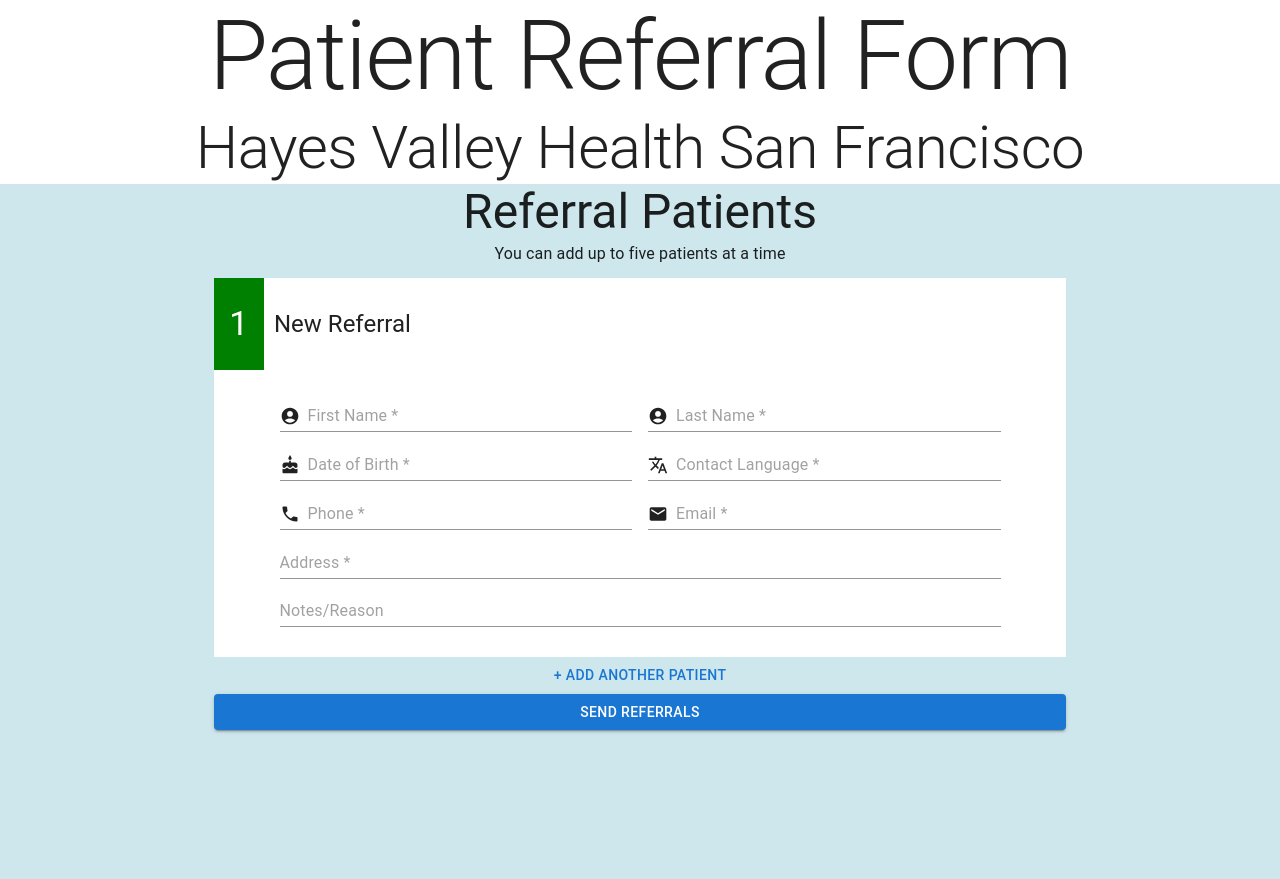
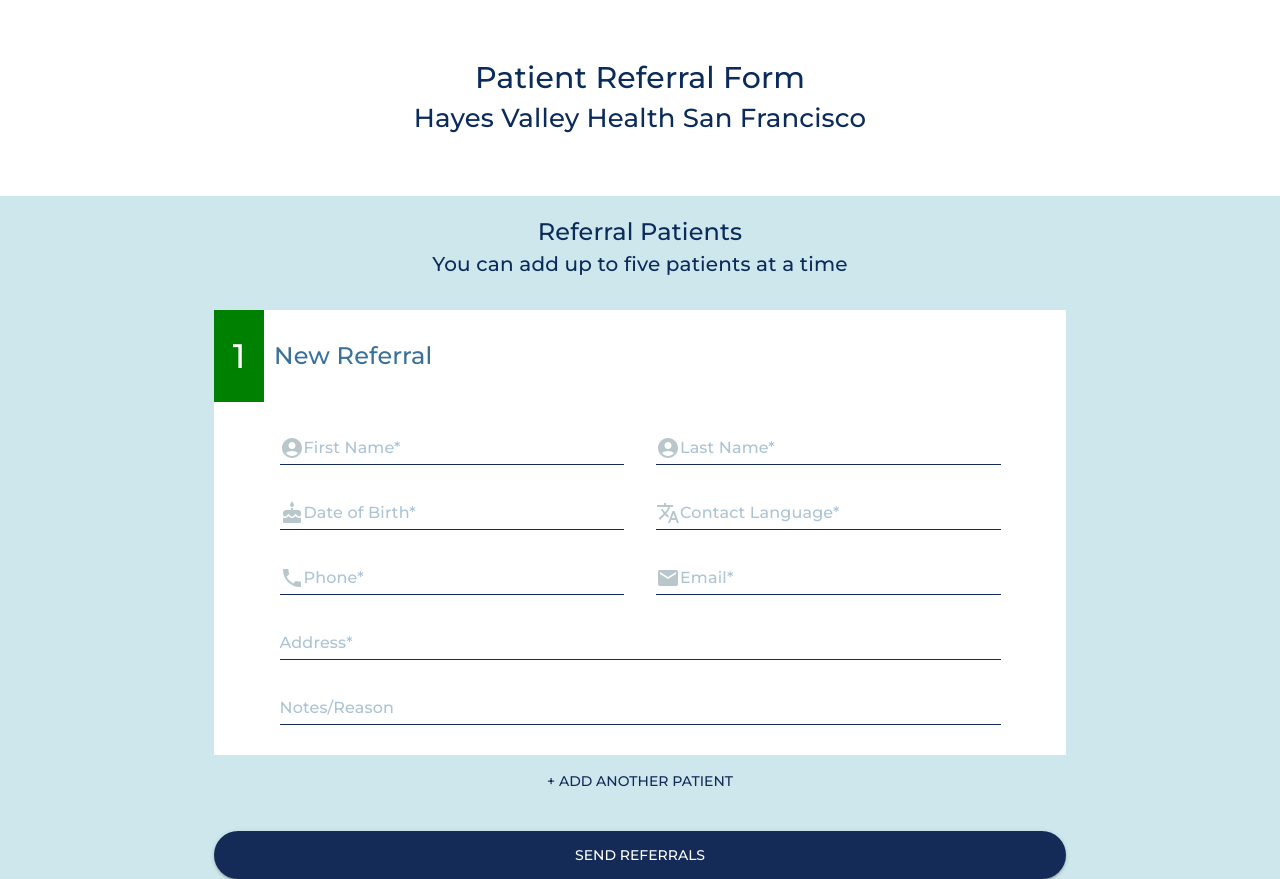
Before and after one commit to WiderCircle/Frontend-Interview-WC, a Next.js app in the folder hayes-valley-helath-referral-form/: page / in a window 1280 px wide. Before the commit the page ends 800 px from the top, so only its background shows below. Built offline with nearby package versions, Linux system fonts and the light colour scheme.

Commit message:
other various styling

```diff
--- a/hayes-valley-helath-referral-form/package.json
+++ b/hayes-valley-helath-referral-form/package.json
@@ -11,6 +11,7 @@
   "dependencies": {
     "@emotion/react": "^11.11.1",
     "@emotion/styled": "^11.11.0",
+    "@fontsource/montserrat": "^5.0.8",
     "@mui/icons-material": "^5.14.11",
     "@mui/material": "^5.14.11",
     "next": "latest",
--- a/hayes-valley-helath-referral-form/src/app/custom-components/wc-input.tsx
+++ b/hayes-valley-helath-referral-form/src/app/custom-components/wc-input.tsx
@@ -1,6 +1,7 @@
 import React from 'react';
 import Input, { InputProps } from '@mui/material/Input';
-import { SvgIconProps } from '@mui/material';
+import { Box, FormControl, InputAdornment, InputLabel, SvgIconProps, TextField } from '@mui/material';
+import { AccountCircle, BorderColor } from '@mui/icons-material';
 
 interface CustomInputProps extends InputProps {
     Icon?: React.ComponentType<SvgIconProps>;
@@ -16,15 +17,26 @@
  * @param {string} placeholder - The placeholder text for the input.
  */
 function WcInput({ Icon, required, placeholder, ...inputProps }: CustomInputProps) {
-    const placeholderText = required ? `${placeholder} *` : placeholder;
+    const placeholderText = (required ? `${placeholder}*` : placeholder);
 
-    return (
-        <Input
-            fullWidth
-            startAdornment={Icon && <Icon fontSize="small" style={{ marginRight: '8px' }} />}
-            placeholder={placeholderText}
-            {...inputProps}
-        />
+    return (<>
+        <Box sx={{ display: 'flex', alignItems: 'center', borderBottom: '1px solid #142B58' }}>
+            <Input
+                fullWidth
+                placeholder={placeholderText}
+                required
+                disableUnderline
+                startAdornment={Icon && <Icon style={{ color: '#B8C7CC' }} />}
+                sx={{
+                    color: '#3A719B',
+                    '& ::placeholder': {
+                        color: '#3A719B',
+                        fontWeight: 200
+                    }
+                }}
+            />
+        </Box>
+    </>
     );
 }
 
--- a/hayes-valley-helath-referral-form/src/app/page.tsx
+++ b/hayes-valley-helath-referral-form/src/app/page.tsx
@@ -1,8 +1,72 @@
-import Image from 'next/image'
+'use client'
+
 import ReferralPage from '../pages/referral-page/referral-page';
+import { createTheme, ThemeProvider } from '@mui/material/styles';
+
+import "@fontsource/montserrat/500.css";
+import { red } from '@mui/material/colors';
+
+
+const theme = createTheme({
+  typography: {
+    fontFamily: 'Montserrat',
+    allVariants: {
+      color: '#3A719B'
+    },
+    h1: {
+      weight: 500,
+      fontSize: 30,
+      lineHeight: '40px',
+      textAlign: 'center',
+      color: '#0B2B5B'
+    },
+    h2: {
+      weight: 500,
+      fontSize: 26,
+      lineHeight: '40px',
+      textAlign: 'center',
+      color: '#0B2B5B'
+    },
+    h3: {
+      weight: 500,
+      fontSize: 24,
+      lineHeight: '32px',
+      textAlign: 'center',
+      color: '#0B2B5B'
+    },
+    subtitle1: {
+      weight: 500,
+      fontSize: 20,
+      lineHeight: '32px',
+      textAlign: 'center',
+      color: '#0B2B5B'
+    },
+  },
+  components: {
+    MuiButton: {
+      styleOverrides: {
+        contained: {
+          borderRadius: '999px',
+          padding: '12px',
+          lineHeight: '24px'
+        },
+      },
+    }
+  },
+  palette: {
+    primary: {
+      main: '#142B58',
+      dark: '#254B7A',
+      contrastText: "#FFF"
+    },
+
+  }
+});
 
 export default function Home() {
   return (
-    <ReferralPage />
+    <ThemeProvider theme={theme}>
+      <ReferralPage />
+    </ThemeProvider>
   )
 }
--- a/hayes-valley-helath-referral-form/src/pages/referral-page/referral-form.tsx
+++ b/hayes-valley-helath-referral-form/src/pages/referral-page/referral-form.tsx
@@ -71,7 +71,7 @@
                 <Grid container>
                     <Grid item xs={0.5}></Grid>
                     <Grid item xs={11}>
-                        <Grid container spacing={2} style={{ padding: "30px" }}>
+                        <Grid container spacing={4} p="30px" >
                             <Grid item xs={6} >
                                 <WcInput
                                     placeholder="First Name"
--- a/hayes-valley-helath-referral-form/src/pages/referral-page/referral-page.tsx
+++ b/hayes-valley-helath-referral-form/src/pages/referral-page/referral-page.tsx
@@ -1,7 +1,5 @@
-'use client'
-
 import React, { useState } from 'react';
-import { Container, Grid, Typography } from '@mui/material';
+import { Box, Container, Grid, Typography } from '@mui/material';
 import ReferralForm from './referral-form';
 import Button from '@mui/material/Button';
 
@@ -29,26 +27,27 @@
 
     const handleFormDeleteClick = (indexToRemove: number) => {
         if (referralForms.length <= 1)
-            return;//the delete button shouldn't be shown anyway.
+            return;//the delete button shouldn't be shown anyway, but just in case!
         const updatedForms = referralForms.filter((form, index) => (index != indexToRemove));
         setReferralForms(updatedForms);
     }
 
-    return (
-        <Grid container spacing={0}>
-            <Grid item xs={12} style={{ backgroundColor: '#fff' }}>
-                <Container style={{ textAlign: 'center' }}>
+    return (<>
         <header>
+            <Box display={'flex'} alignItems={'center'} py={'58px'} style={{ backgroundColor: '#fff' }}>
+                <Box width={"100%"}>
                     <Typography variant="h1">Patient Referral Form</Typography>
                     <Typography variant="h2">Hayes Valley Health San Francisco</Typography>
+                </Box>
+            </Box >
         </header>
-                </Container>
-            </Grid>
-            <Grid item xs={12} style={{ textAlign: 'center' }}>
-                <Container maxWidth="md" style={{ textAlign: 'center' }}>
         <main>
+            <Container maxWidth="md">
+                <header style={{ padding: '20px' }}>
                     <Typography variant="h3">Referral Patients</Typography>
                     <Typography variant="subtitle1">You can add up to five patients at a time</Typography>
+                </header>
+                <main>
                     {referralForms.map((form, index) => (
                         <div key={form.key}>
                             <ReferralForm
@@ -60,15 +59,18 @@
                             />
                         </div>
                     ))}
+                </main>
+                <footer>
+                    <Box mb={4} mt={1} textAlign={'center'}>
                         <Button variant="text" onClick={addReferralForm}>
                             + Add another patient
                         </Button>
+                    </Box>
                     <Button variant="contained" style={{ display: 'block', width: '100%' }}>
                         Send Referrals
                     </Button>
+                </footer>
+            </Container>
         </main>
-                </Container>
-            </Grid>
-        </Grid>
-    );
+    </>);
 }
```
Also changed, not shown: 1 other file (tests, documents, lock files or other folders). Lines whose indentation alone changed are shown as unchanged.
